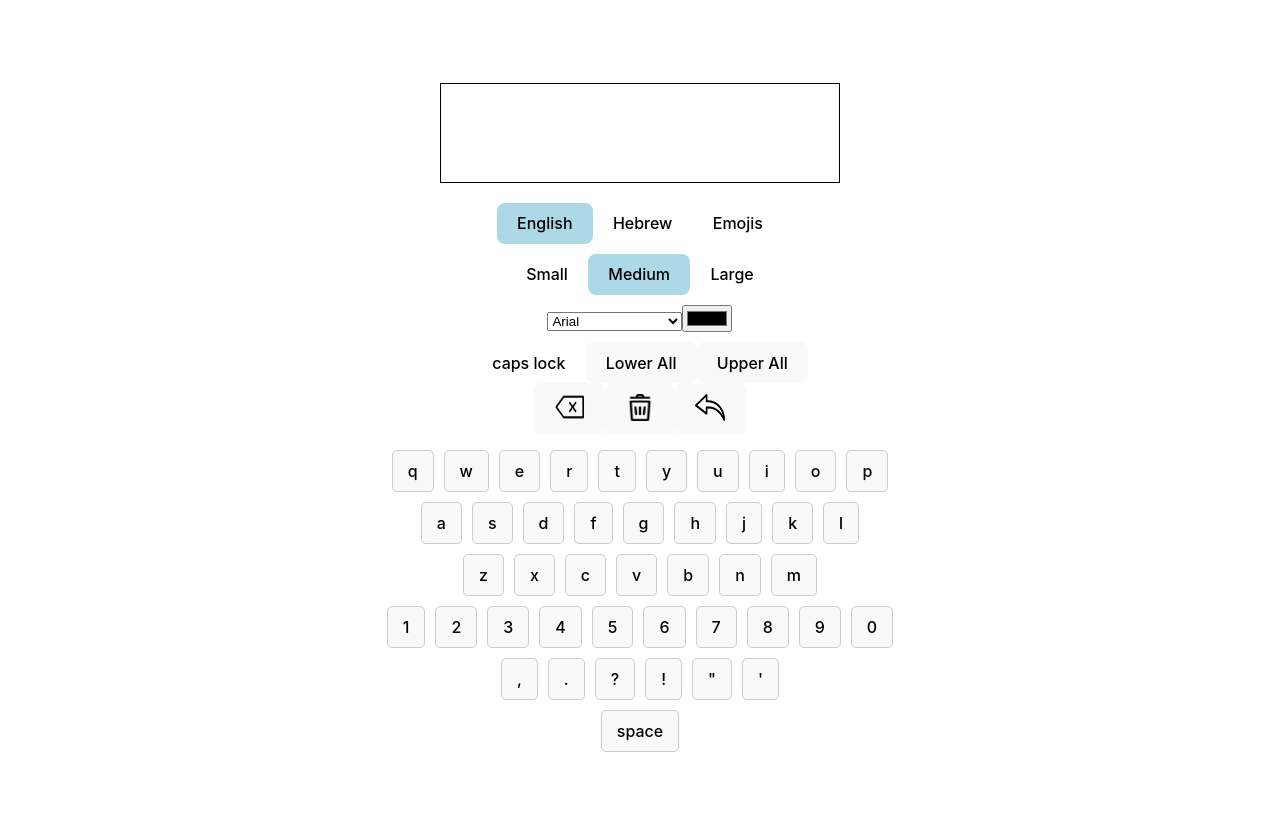
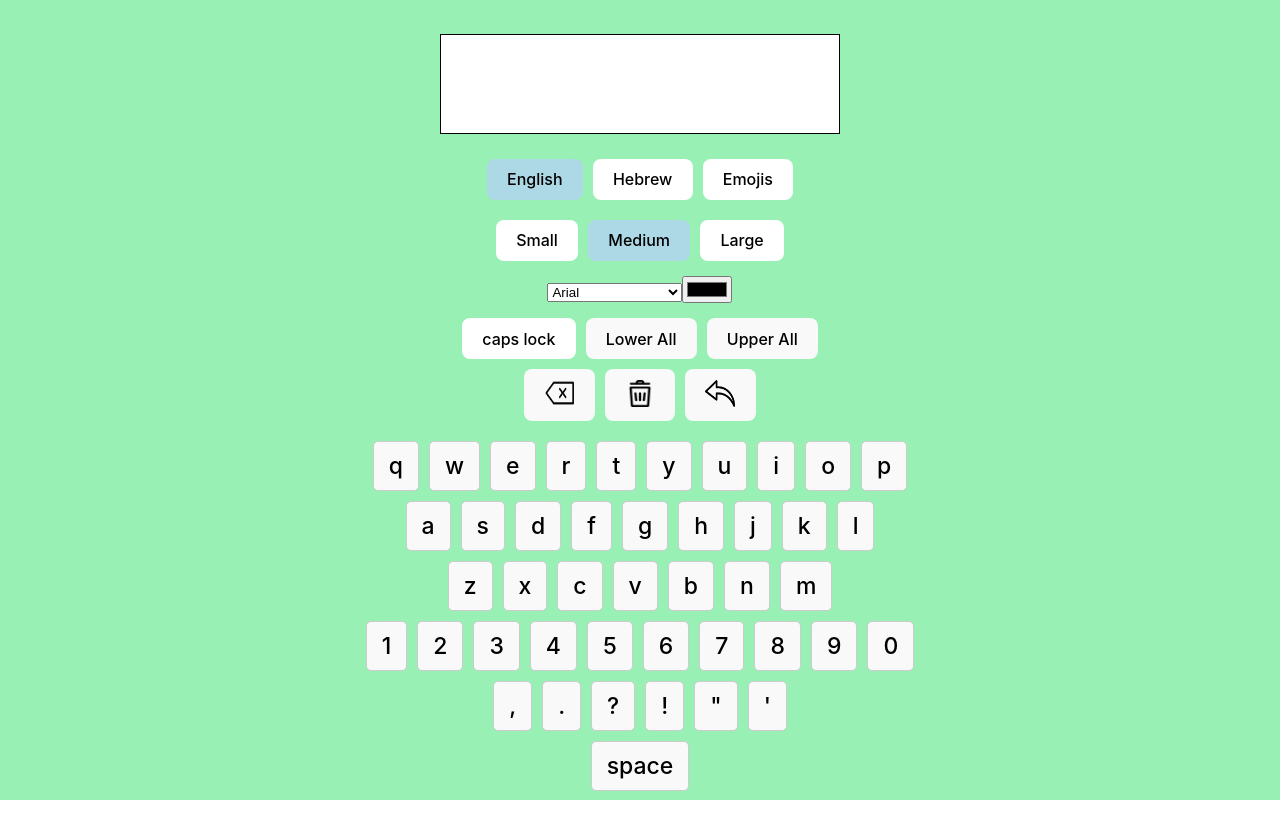
Before and after one commit to AyeletHouta/targil4, a React (Vite) app: page / in a window 1280 px wide. Built offline with nearby package versions, Linux system fonts and the light colour scheme.

Commit message:
finish working on style

```diff
--- a/src/App.css
+++ b/src/App.css
@@ -1,7 +1,11 @@
+:root{
+  margin:0px !important;
+}
 .app-container {
   display: flex;
   flex-direction: column;
   align-items: center;
+  margin-top: 30px;
 }
 
 .editable-text {
@@ -10,8 +14,12 @@
   min-height: 100px; /* Set a minimum height to ensure visibility */
   box-sizing: border-box;
   width: 400px;
+  background-color: white;
 }
 
+body {
+  background-color: #98f0b5;
+}
 
 .text-editor {
   margin-bottom: 20px;
@@ -48,7 +56,7 @@
 .keyboard button {
   padding: 10px 15px;
   margin: 5px;
-  font-size: 16px;
+  font-size: 23px;
   border: 1px solid #ccc;
   border-radius: 5px;
   cursor: pointer;
--- a/src/App.jsx
+++ b/src/App.jsx
@@ -6,7 +6,7 @@
   const [text, setText] = useState('');
   const [history, setHistory] = useState([]);
   const [language, setLanguage] = useState('english');
-  const [fontSize, setFontSize] = useState('medium');
+  const [fontSize, setFontSize] = useState('30px');
   const [fontFamily, setFontFamily] = useState('Arial');
   const [fontColor, setFontColor] = useState('#000000');
   const [textCase, setTextCase] = useState('none');
@@ -28,7 +28,12 @@
   };
 
   const handleChangeFontSize = (selectedSize) => {
-    setFontSize(selectedSize);
+    const sizeMap = {
+      small: '15px',
+      medium: '30px',
+      large: '45px'
+    };
+    setFontSize(sizeMap[selectedSize]);
     setActiveFontSize(selectedSize);
   };
 
--- a/src/index.css
+++ b/src/index.css
@@ -46,6 +46,7 @@
   background-color: #1a1a1a;
   cursor: pointer;
   transition: border-color 0.25s;
+  margin: 5px;
 }
 button:hover {
   border-color: #646cff;
```
